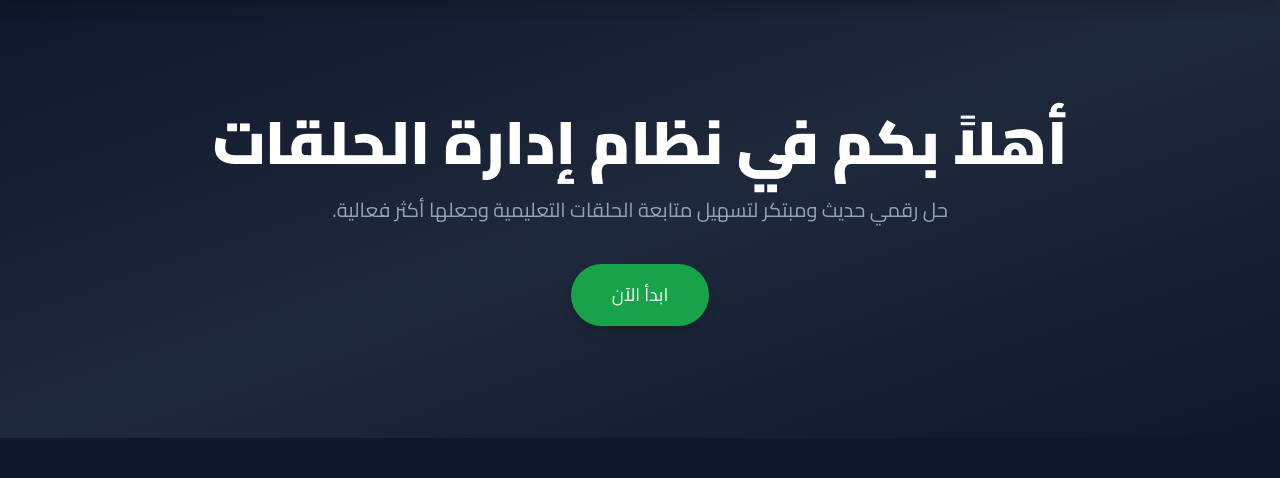
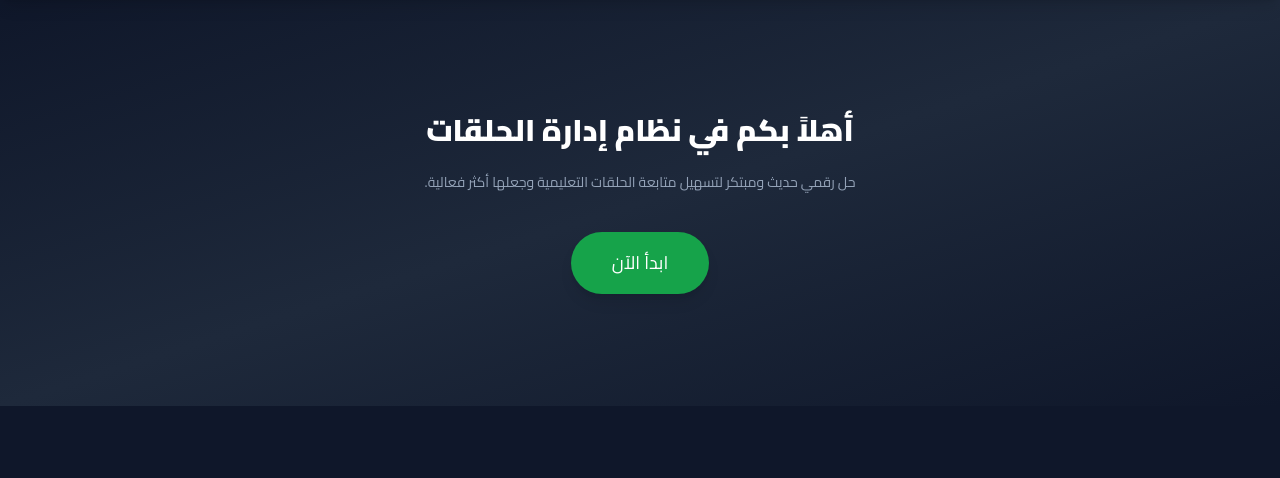
Before and after one commit to Mortooo/halq_management_system, a Django app: page / in a window 1280 px wide. Shown: the part 80-558 px from the top of the page. Run offline with Django 5.2, Linux system fonts and the light colour scheme; some libraries are stand-ins or nearby versions.

Commit message:
font size

````diff
--- a/templates/index.html
+++ b/templates/index.html
@@ -1,3 +1,4 @@
+
 <!DOCTYPE html>
 <html lang="ar" dir="rtl">
 <head>
@@ -56,10 +57,10 @@
     <main>
         <div class="relative bg-gradient-to-br from-slate-900 via-slate-800 to-slate-900 overflow-hidden">
             <div class="max-w-7xl mx-auto py-20 px-4 sm:py-28 sm:px-6 lg:px-8 text-center">
-                <h1 class="text-4xl font-black text-white sm:text-5xl md:text-6xl">
+                <h3 class="text-4xl font-black text-white sm:text-5xl md:text-3xl">
                     <span class="block">أهلاً بكم في نظام إدارة الحلقات</span>
-                </h1>
-                <p class="mt-6 max-w-lg mx-auto text-xl text-slate-400 sm:max-w-3xl">
+                </h3>
+                <p class="mt-6 max-w-lg mx-auto text-sm text-slate-400 sm:max-w-3xl">
                     حل رقمي حديث ومبتكر لتسهيل متابعة الحلقات التعليمية وجعلها أكثر فعالية.
                 </p>
                 <div class="mt-10 max-w-sm mx-auto sm:max-w-none sm:flex sm:justify-center">
@@ -148,3 +149,4 @@
 
 </body>
 </html>
+```
````
